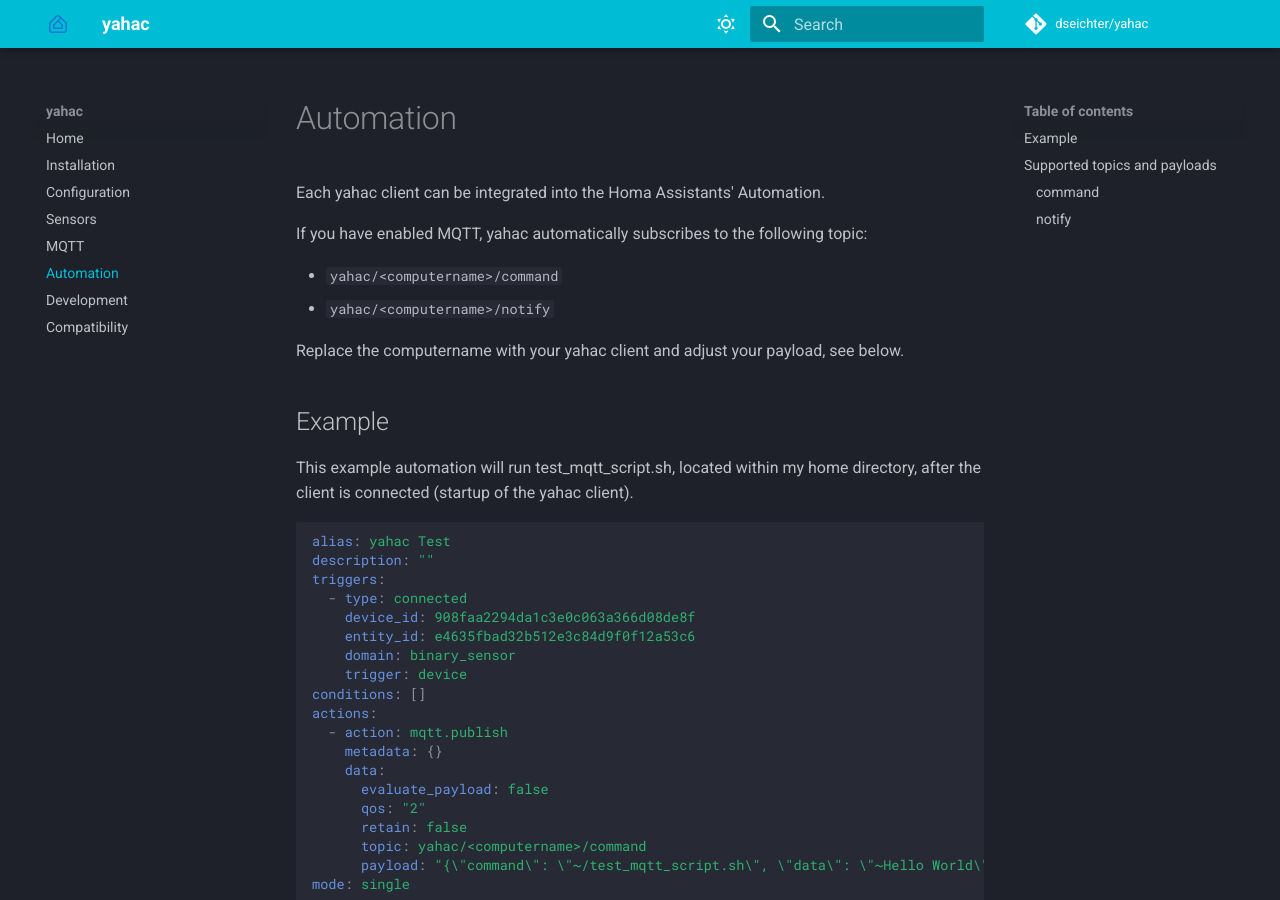
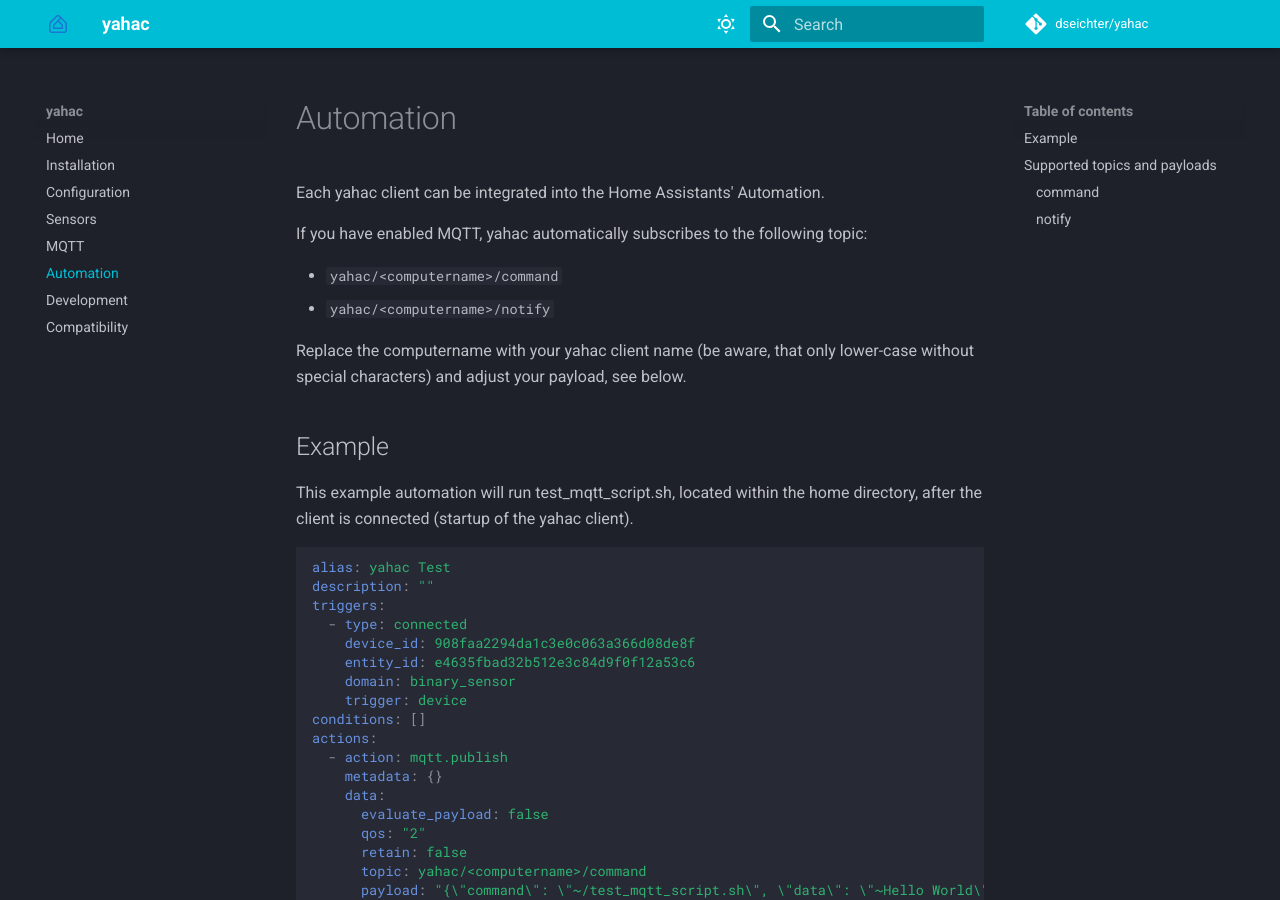
Before and after one commit to dseichter/yahac, an MkDocs documentation site: the page built from docs/docs/automation.md, in a window 1280 px wide and 900 px high. Built offline with MkDocs 1.6.1 and Material for MkDocs 9.7.7, drawn with Linux system fonts in a browser that asks for light colours; comment, search, counter and statistics services are not loaded; some of the changed text lies outside the part shown.

Commit message:
Update some typos in docu

````diff
--- a/docs/docs/automation.md
+++ b/docs/docs/automation.md
@@ -1,17 +1,17 @@
 # Automation
 
-Each yahac client can be integrated into the Homa Assistants' Automation.
+Each yahac client can be integrated into the Home Assistants' Automation.
 
 If you have enabled MQTT, yahac automatically subscribes to the following topic:
 
 * `yahac/<computername>/command`
 * `yahac/<computername>/notify`
 
-Replace the computername with your yahac client and adjust your payload, see below.
+Replace the computername with your yahac client name (be aware, that only lower-case without special characters) and adjust your payload, see below.
 
 ## Example
 
-This example automation will run test_mqtt_script.sh, located within my home directory, after the client is connected (startup of the yahac client).
+This example automation will run test_mqtt_script.sh, located within the home directory, after the client is connected (startup of the yahac client).
 
 ```YAML
 alias: yahac Test
@@ -63,7 +63,7 @@
 !!! warning
     You run your commands on your own risk. Please be carefull! Only one command can be provided!
 
-If you script or executable run fine, you have to check by your own. In the logs (set to loglevel info), you will find the output of the execution.
+If your script or executable runs fine, you have to check by your own. In the logs (set to loglevel info), you will find the output of the execution itself, not the output the script.
 
 ### notify
 
````
Also changed, not shown: other parts of docs/docs/automation.md (+3 -2 lines), docs/docs/installation.md (+2 -2 lines), docs/docs/mqtt.md (+2 -2 lines).
